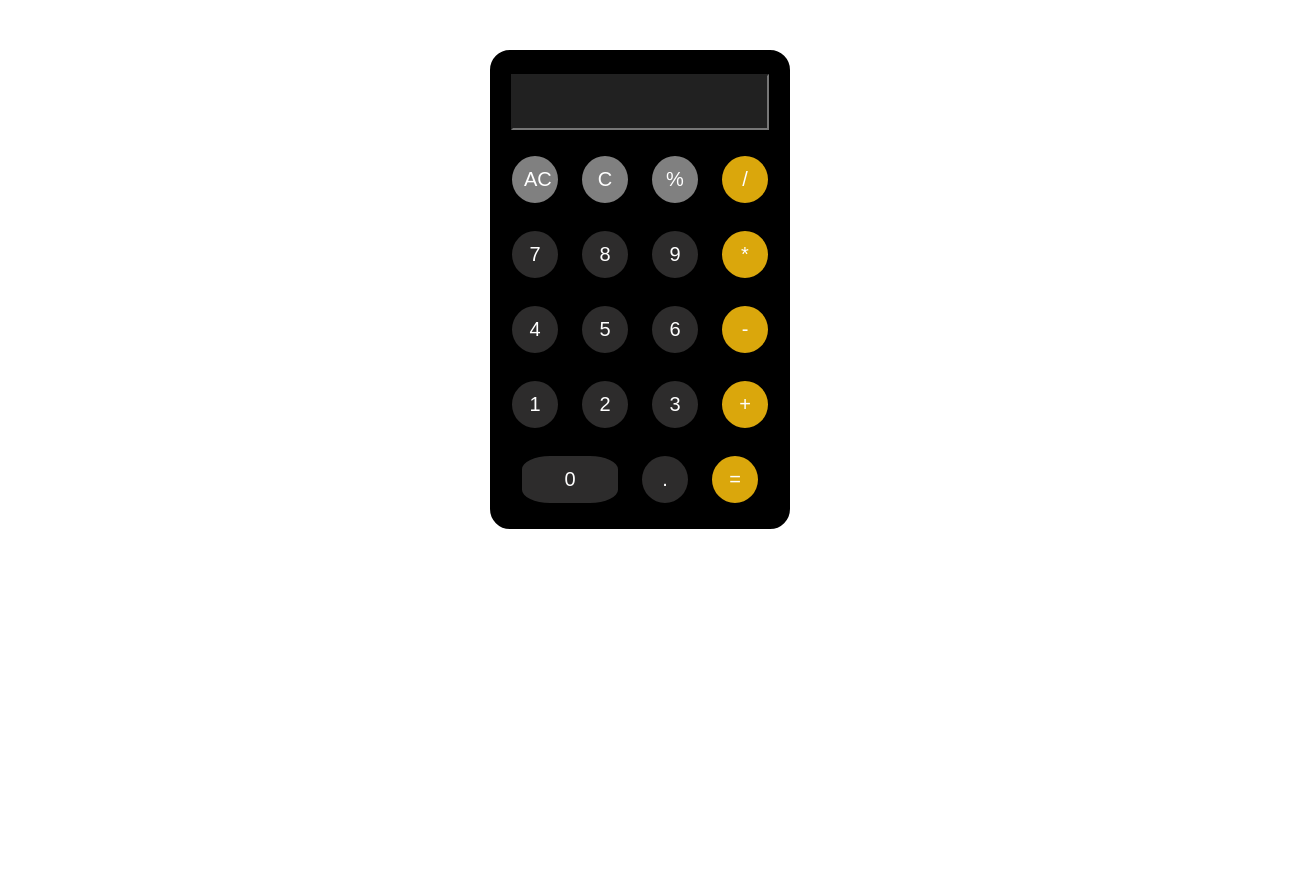
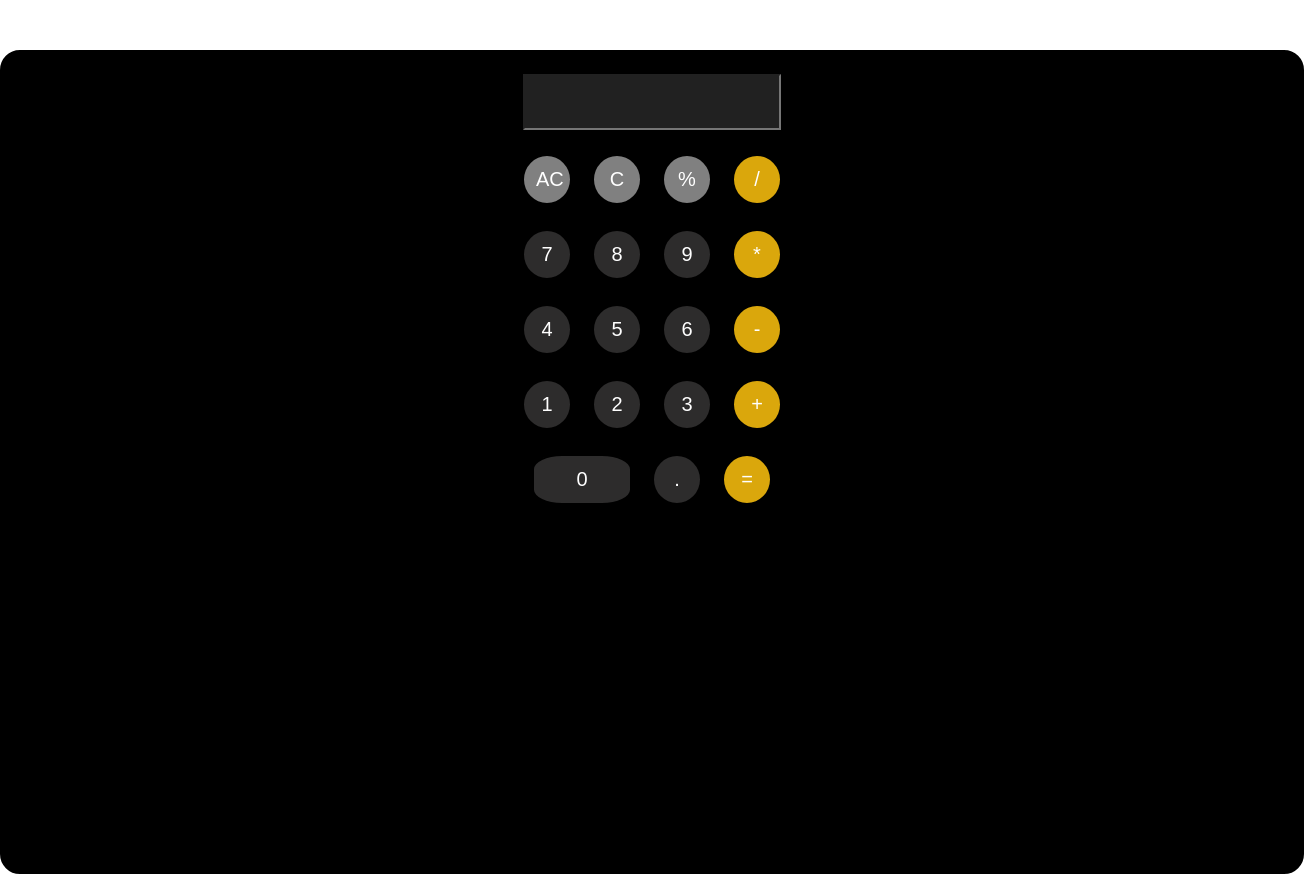
Before and after one commit to Anike567/webcalculator, a plain HTML site: page index.html in a window 1280 px wide. Shown: the whole page, 1304 px wide, since content can reach past the window. Before the commit the page ends 800 px from the top, so only its background shows below. Drawn offline with Linux system fonts and the light colour scheme.

Commit message:
full screen mode is added

```diff
--- a/script.js
+++ b/script.js
@@ -3,6 +3,7 @@ var flag = 0;
 var operator = '';
 var ele=document.documentElement;
 var isfirsttime=true;
+//code for full screen mode
 ele.onclick=function(){
     if(this.requestFullscreen){
         ele.requestFullscreen();
@@ -19,6 +20,8 @@ ele.addEventListener("keypress",function(){
         alert("Your browser doesnot support full screen mode");
     }
 });
+
+
 var numbtn = document.getElementsByClassName("num");
 Array.from(numbtn).forEach(element => {
     element.addEventListener('click', (e) => {
--- a/style.css
+++ b/style.css
@@ -2,6 +2,7 @@ html body{
     margin: 0;
     padding: 0;
     height: 100%;
+
 }
 
 .flex{
@@ -47,3 +48,11 @@ button{
 .grey{
     background: grey;
 }
+
+@media screen and (min-width: 500px){
+    .flex{
+        height: 100vh;
+        width: 100vw;
+    }
+
+}
```
